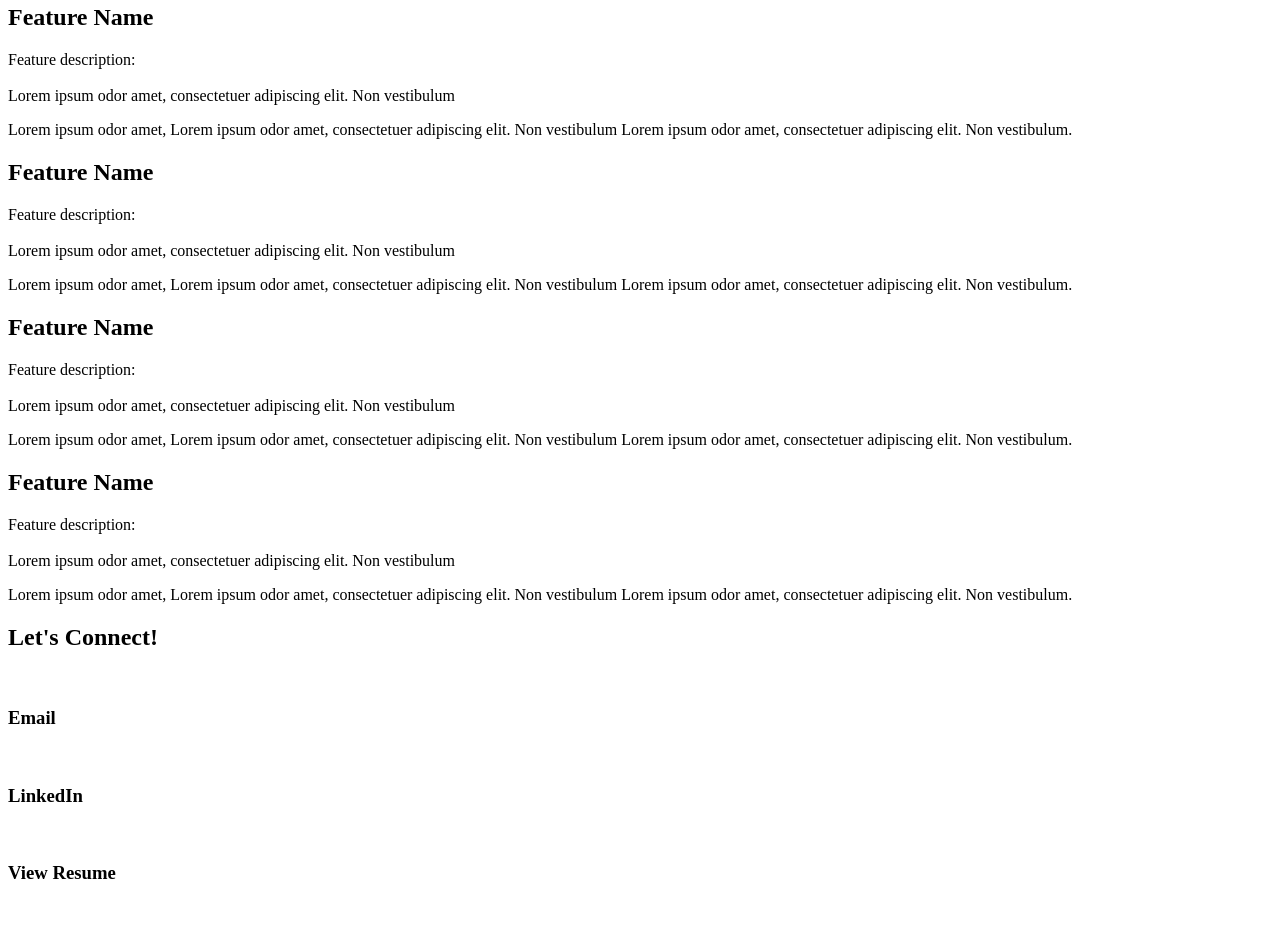
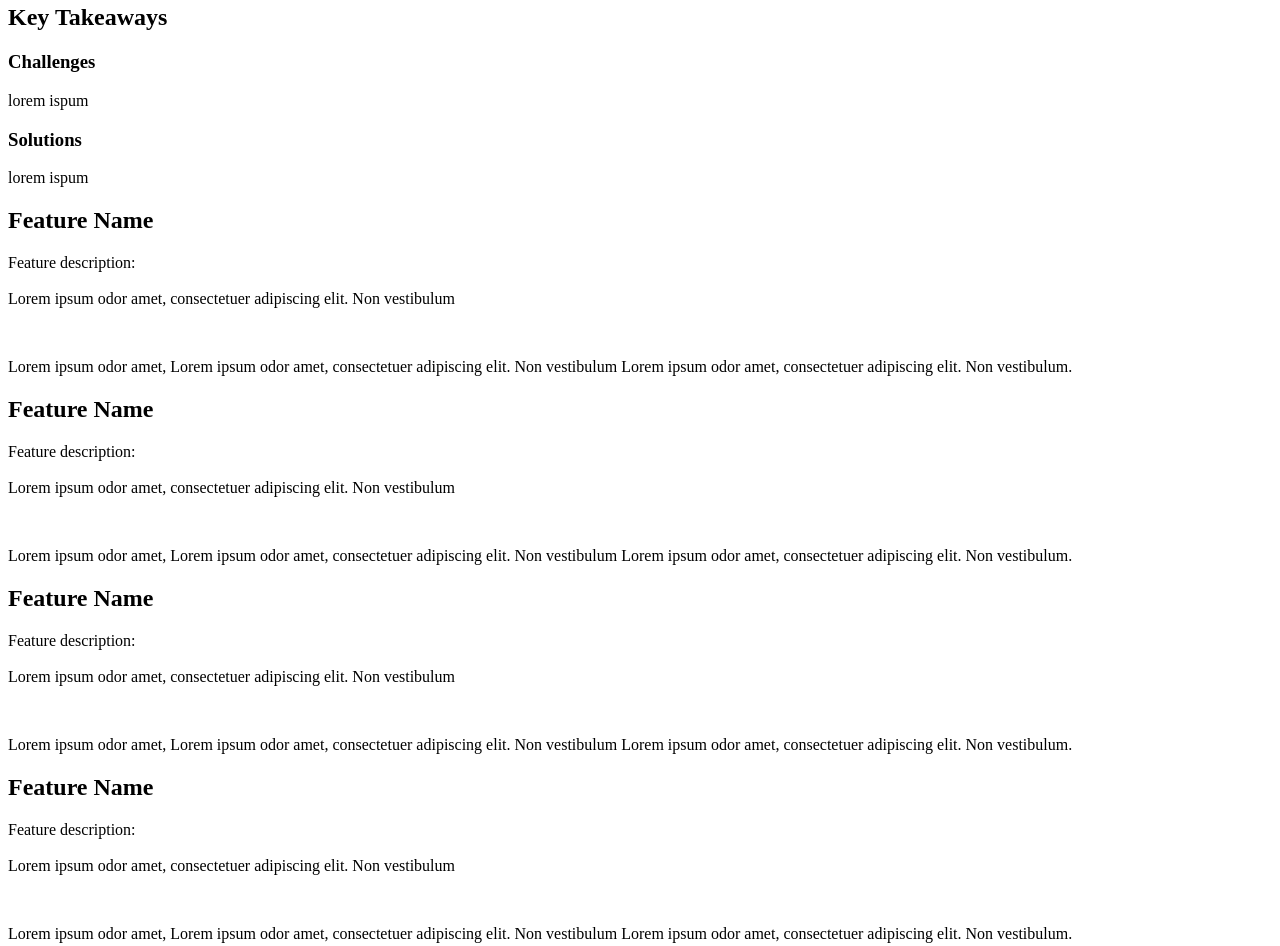
Before and after one commit to Ubevalohalo/Ubevalohalo.github.io, a plain HTML site: page projectTemplate.html in a window 1280 px wide. Shown: the part 616-1562 px from the top of the page. Before the commit the page ends 1519 px from the top, so only its background shows below. Drawn offline with Linux system fonts and the light colour scheme.

Commit message:
Update projectTemplate.html

```diff
--- a/projectTemplate.html
+++ b/projectTemplate.html
@@ -35,7 +35,7 @@
             <p>See it here: <a href="***">Link to project</a></p>
         </section>
         <section class="projectInformation">
-            <div class="gproductInformationCard">
+            <div class="productInformationCard">
                 <h3>Product Information</h3>
                 <ul>
                     <li>Product: </li>
@@ -55,6 +55,21 @@
                 </ul>
             </div>
         </section>
+        <section class="keyTakeaways">
+            <h2>Key Takeaways</h2>
+            <div class="challengesCard">
+                <h3>Challenges</h3>
+                <p>
+                    lorem ispum
+                </p>
+            </div>
+            <div class="solutionsCard">
+                <h3>Solutions</h3>
+                <p>
+                    lorem ispum
+                </p>
+            </div>
+        </section>
         <section class="featureHighlights">
             <section class="feature1">
                 <h2>Feature Name</h2>
@@ -63,43 +78,43 @@
                     <br><br>
                     Lorem ipsum odor amet, consectetuer adipiscing elit. Non vestibulum
                 </p>
-                <p>
+                <img>
+                <p class="rightParagraph">
                     Lorem ipsum odor amet, Lorem ipsum odor amet, consectetuer adipiscing elit. Non vestibulum  Lorem ipsum odor amet, consectetuer adipiscing elit. Non vestibulum.
                 </p>
-            </section>
-            <section class="feature2">
+                <section class="feature2">
                 <h2>Feature Name</h2>
                 <p class="leftParagraph">
                     Feature description:
                     <br><br>
                     Lorem ipsum odor amet, consectetuer adipiscing elit. Non vestibulum
                 </p>
-                <p>
+                <img>
+                <p class="rightParagraph">
                     Lorem ipsum odor amet, Lorem ipsum odor amet, consectetuer adipiscing elit. Non vestibulum  Lorem ipsum odor amet, consectetuer adipiscing elit. Non vestibulum.
                 </p>
-            </section>
-            <section class="feature3">
+                <section class="feature3">
                 <h2>Feature Name</h2>
                 <p class="leftParagraph">
                     Feature description:
                     <br><br>
                     Lorem ipsum odor amet, consectetuer adipiscing elit. Non vestibulum
                 </p>
-                <p>
+                <img>
+                <p class="rightParagraph">
                     Lorem ipsum odor amet, Lorem ipsum odor amet, consectetuer adipiscing elit. Non vestibulum  Lorem ipsum odor amet, consectetuer adipiscing elit. Non vestibulum.
                 </p>
-            </section>
-            <section class="feature4">
+                <section class="feature4">
                 <h2>Feature Name</h2>
                 <p class="leftParagraph">
                     Feature description:
                     <br><br>
                     Lorem ipsum odor amet, consectetuer adipiscing elit. Non vestibulum
                 </p>
-                <p>
+                <img>
+                <p class="rightParagraph">
                     Lorem ipsum odor amet, Lorem ipsum odor amet, consectetuer adipiscing elit. Non vestibulum  Lorem ipsum odor amet, consectetuer adipiscing elit. Non vestibulum.
                 </p>
-            </section>
         </section>
     </main>
 
```
